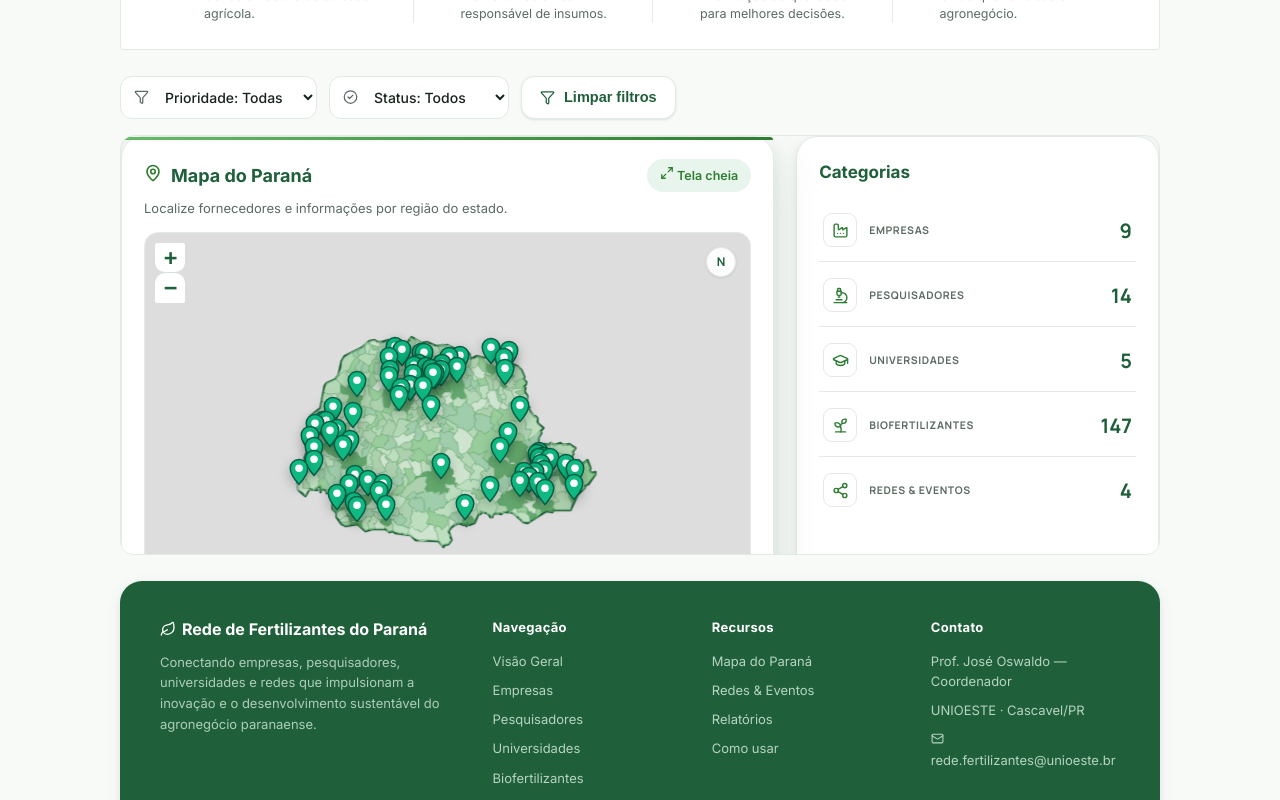
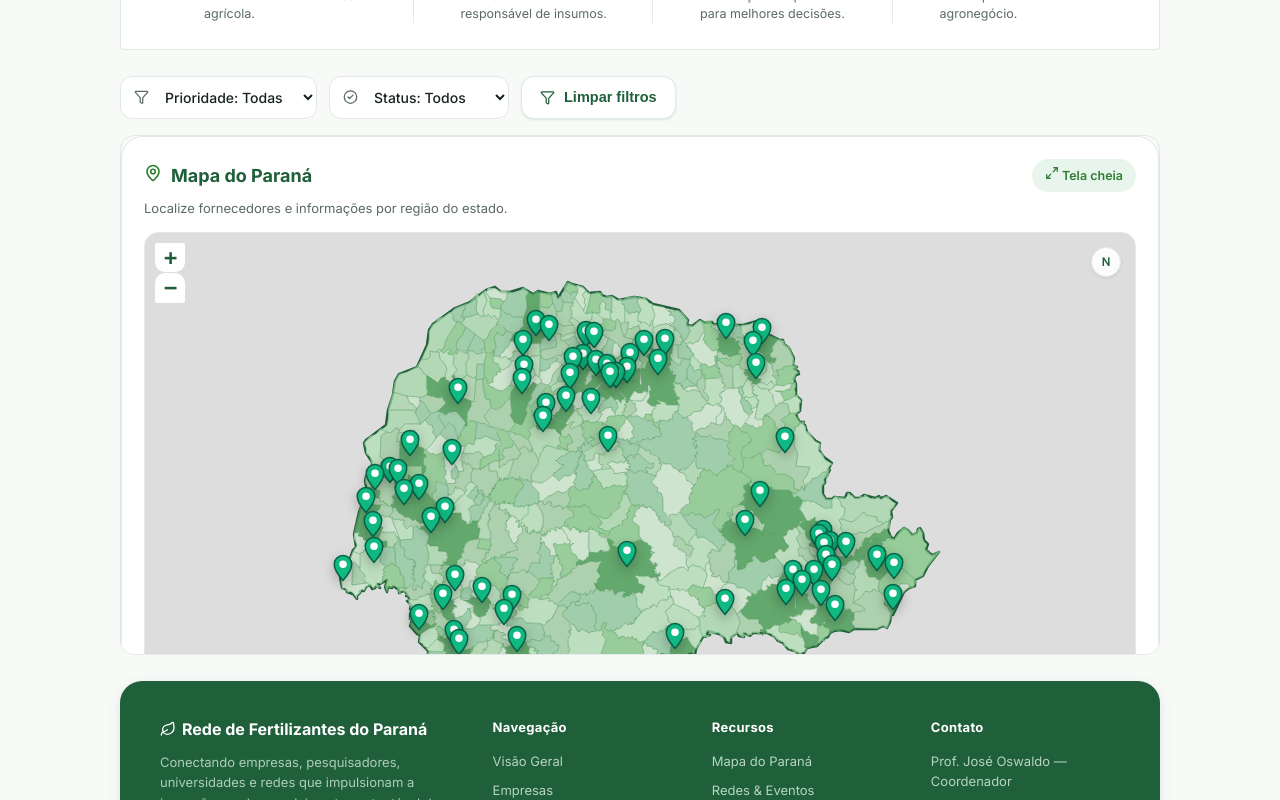
Before and after one commit to Labtes-Unioeste/Gerenciador, a React (Vite) app: page / in a window 1280 px wide. Shown: the part 580-1380 px from the top of the page. Built offline with nearby package versions, Linux system fonts and the light colour scheme; a web font is replaced by a local one.

Commit message:
style(mapa): move categorias para baixo do mapa em faixa discreta de pills (nao mais um card lateral), mapa ocupa largura total e fica mais alto, remove sombra pesada e barra de destaque do card do mapa, remove legenda estatica duplicada

```diff
--- a/src/App.jsx
+++ b/src/App.jsx
@@ -110,14 +110,9 @@ export default function App() {
 
           <Filters prio={prio} doneF={doneF} onPrio={setPrio} onDone={setDoneF} onClear={onClear} canClear={canClear} />
 
-          <div className="split" id="map">
+          <div className="map-section" id="map">
             <MapPanel contacts={mapFiltered} />
-            <div className="feat">
-              <div className="hd">
-                <b>Categorias</b>
-              </div>
-              <MapCategoryFilter counts={counts} active={mapCat} onSelect={setMapCat} />
-            </div>
+            <MapCategoryFilter counts={counts} active={mapCat} onSelect={setMapCat} />
           </div>
 
           <Footer />
--- a/src/components/MapPanel.jsx
+++ b/src/components/MapPanel.jsx
@@ -5,7 +5,7 @@ import { PR_GEO } from '../data/prGeo.js'
 import { geoFor } from '../lib/geo.js'
 import { CAT } from '../data/cat.js'
 import { esc } from '../lib/format.js'
-import { ICONS, CAT_META } from '../lib/icons.js'
+import { ICONS } from '../lib/icons.js'
 import MunicipiosLayer from './MunicipiosLayer.jsx'
 
 const PR_CENTER = [-24.5, -51.5]
@@ -137,20 +137,6 @@ export default function MapPanel({ contacts }) {
           <FitBounds bounds={bounds} />
         </MapContainer>
       </div>
-      <div className="map-legend">
-        <b>Legenda</b>
-        {(CAT.empresas ? ['empresas','pesquisadores','universidades','fertilizantes','redes'] : []).map((k) => {
-          const meta = CAT_META[k]
-          if (!meta) return null
-          const label = {empresas:'Empresa / Mineradora',pesquisadores:'Pesquisador / Órgão',universidades:'Universidade',fertilizantes:'Biofertilizante',redes:'Rede / Evento'}[k] || k
-          return (
-            <div className="li" key={k}>
-              <span className="dot" style={{ background: meta.bg, color: meta.fg }}><meta.Icon size={12} strokeWidth={2.2} /></span>
-              {label}
-            </div>
-          )
-        })}
-      </div>
     </div>
   )
 }
--- a/src/styles.css
+++ b/src/styles.css
@@ -286,14 +286,10 @@ a:hover { text-decoration: underline; }
 /* ---------- SPLIT (mapa + destaque) ---------- */
 .split { display: grid; grid-template-columns: 1.8fr 1fr; gap: 22px; margin-bottom: 26px; }
 
+.map-section { margin-bottom: 26px; }
 .map-card {
   background: #fff; border: 1px solid var(--borda); border-radius: var(--radius);
-  padding: 22px; box-shadow: var(--shadow-lg); display: flex; flex-direction: column; position: relative; overflow: visible;
-}
-.map-card::before {
-  content: ""; position: absolute; left: 0; right: 0; top: 0; height: 3px;
-  background: linear-gradient(90deg, var(--verde-claro), var(--verde-medio));
-  border-radius: var(--radius) var(--radius) 0 0;
+  padding: 22px; box-shadow: none; display: flex; flex-direction: column; position: relative; overflow: visible;
 }
 .map-card .hd { display: flex; justify-content: space-between; align-items: center; margin-bottom: 6px; }
 .map-card .hd h2 { font-size: 18px; font-weight: 700; color: var(--verde-escuro); display: flex; align-items: center; gap: 9px; }
@@ -304,7 +300,7 @@ a:hover { text-decoration: underline; }
 }
 .map-card .full:hover { background: var(--verde-claro); color: #fff; }
 .map-card .sub { font-size: 13px; color: var(--muted); margin-bottom: 14px; }
-#map { height: 420px; border-radius: var(--radius-sm); overflow: hidden; border: 1px solid var(--borda); background: #F8FAF8; }
+#map { height: 520px; border-radius: var(--radius-sm); overflow: hidden; border: 1px solid var(--borda); background: #F8FAF8; }
 .map-legend { margin-top: 14px; display: flex; flex-wrap: wrap; gap: 8px 18px; align-items: center; }
 .map-legend b { font-size: 12.5px; color: var(--txt); margin-right: 4px; }
 .map-legend .li { font-size: 12.5px; color: var(--muted); display: inline-flex; align-items: center; gap: 8px; }
@@ -802,29 +798,27 @@ footer .copy { margin-top: 28px; padding-top: 18px; border-top: 1px solid rgba(2
   color: var(--verde-escuro); border: 1px solid var(--borda);
 }
 
-/* Painel de filtro por categoria (ao lado do mapa, na Home) */
-.map-cat-filter { display: flex; flex-direction: column; gap: 2px; }
+/* Faixa discreta de filtro por categoria, embaixo do mapa (nao e um card/quadro) */
+.map-cat-filter { display: flex; flex-wrap: wrap; gap: 10px; margin-top: 18px; }
 .map-cat-row {
-  display: flex; align-items: center; gap: 12px; width: 100%;
-  background: none; border: none; border-bottom: 1px solid var(--borda);
-  padding: 14px 4px; cursor: pointer; text-align: left; font-family: inherit;
+  display: inline-flex; align-items: center; gap: 9px;
+  background: none; border: 1px solid var(--borda); border-radius: 999px;
+  padding: 9px 16px 9px 12px; cursor: pointer; font-family: inherit;
   transition: all .2s var(--ease);
 }
-.map-cat-row:last-child { border-bottom: none; }
-.map-cat-row:hover { background: var(--verde-suave); border-radius: 8px; }
-.map-cat-row.active { background: var(--verde-suave); border-radius: 8px; }
-.map-cat-ic {
-  width: 34px; height: 34px; border-radius: 9px; flex-shrink: 0;
-  display: flex; align-items: center; justify-content: center;
-  background: #fff; border: 1px solid var(--borda); color: var(--verde-medio);
+.map-cat-row:hover { border-color: var(--verde-claro); background: var(--verde-suave); }
+.map-cat-row.active { background: var(--verde-medio); border-color: var(--verde-medio); }
+.map-cat-ic { display: flex; align-items: center; justify-content: center; color: var(--verde-medio); }
+.map-cat-row.active .map-cat-ic { color: #fff; }
+.map-cat-label {
+  font-family: "Manrope", sans-serif; font-size: 12.5px; font-weight: 600; color: var(--txt);
 }
-.map-cat-row.active .map-cat-ic { background: var(--verde-medio); color: #fff; border-color: var(--verde-medio); }
-.map-cat-label {
-  flex: 1; font-family: "Manrope", sans-serif; font-size: 10.5px; font-weight: 700;
-  letter-spacing: .06em; text-transform: uppercase; color: var(--muted);
+.map-cat-row.active .map-cat-label { color: #fff; }
+.map-cat-n {
+  font-family: "Manrope", sans-serif; font-size: 12px; font-weight: 800; color: var(--verde-escuro);
+  background: var(--verde-suave); border-radius: 999px; padding: 1px 8px; min-width: 22px; text-align: center;
 }
-.map-cat-row.active .map-cat-label { color: var(--verde-escuro); }
-.map-cat-n { font-family: "Manrope", sans-serif; font-size: 20px; font-weight: 800; color: var(--verde-escuro); }
+.map-cat-row.active .map-cat-n { background: rgba(255,255,255,0.25); color: #fff; }
 
 /* Tooltip dos municipios no mapa */
 .municipio-tooltip {
```
